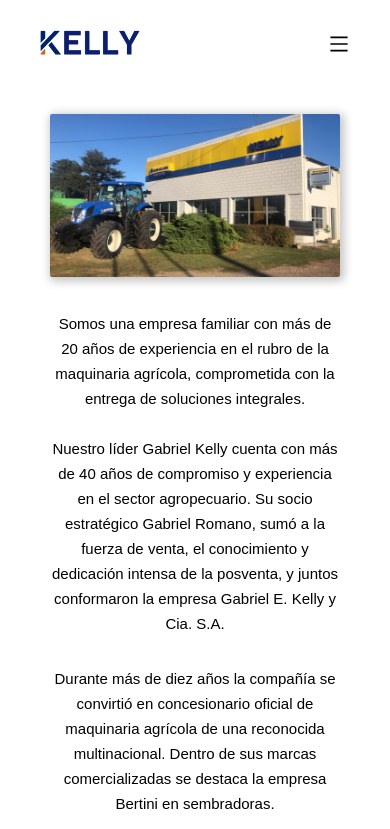
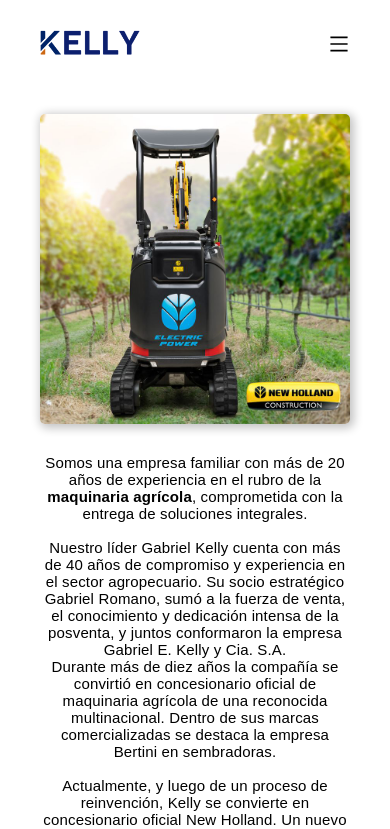
Before and after one commit to jonathanpoblet/taraborelli-agro, a React (Vite) app: page /nosotros in a window 390 px wide. Shown: the top 829 px of the page. Built offline with nearby package versions, Linux system fonts and the light colour scheme.

Commit message:
about me added

```diff
--- a/src/pages/AboutUs/AboutUs.jsx
+++ b/src/pages/AboutUs/AboutUs.jsx
@@ -5,13 +5,17 @@
 
   return (
     <main className="main">
+      <section className='main-us'>
+          <article className='main-us-article'>
+            <img className='main-us-article-img' src='../.././../public/assets/truck.jpeg'/>
+            <div className='main-us-article-container'>
+              <p  id="info-text1">Somos una empresa familiar con más de 20 años de experiencia en el rubro de la <b>maquinaria agrícola</b>, comprometida con la entrega de soluciones integrales.<br/><br/>Nuestro líder Gabriel Kelly cuenta con más de 40 años de compromiso y experiencia en el sector agropecuario. Su socio estratégico Gabriel Romano, sumó a la fuerza de venta, el conocimiento y dedicación intensa de la posventa, y juntos conformaron la empresa Gabriel E. Kelly y Cia. S.A.</p>
+              <p  id="info-text2">Durante más de diez años la compañía se convirtió en concesionario oficial de maquinaria agrícola de una reconocida multinacional. Dentro de sus marcas comercializadas se destaca la empresa Bertini en sembradoras.<br/><br/>Actualmente, y luego de un proceso de reinvención, Kelly se convierte en concesionario oficial New Holland. Un nuevo desafío que nos permite continuar fortaleciendo nuestra pasión por la venta y <b>la cercanía con nuestro cliente</b>.</p>
+            </div>
+          </article>
+      </section>
       <section className="main-info">
         <article className="main-info-article">
-          <img src='../.././../public/assets/kelly-sucursal.jpeg'/>
-          <div>
-            <p id="info-text1">Somos una empresa familiar con más de 20 años de experiencia en el rubro de la maquinaria agrícola, comprometida con la entrega de soluciones integrales.<br/><br/>Nuestro líder Gabriel Kelly cuenta con más de 40 años de compromiso y experiencia en el sector agropecuario. Su socio estratégico Gabriel Romano, sumó a la fuerza de venta, el conocimiento y dedicación intensa de la posventa, y juntos conformaron la empresa Gabriel E. Kelly y Cia. S.A.</p>
-            <p id="info-text2">Durante más de diez años la compañía se convirtió en concesionario oficial de maquinaria agrícola de una reconocida multinacional. Dentro de sus marcas comercializadas se destaca la empresa Bertini en sembradoras.<br/><br/>Actualmente, y luego de un proceso de reinvención, Kelly se convierte en concesionario oficial New Holland. Un nuevo desafío que nos permite continuar fortaleciendo nuestra pasión por la venta y la cercanía con nuestro cliente.</p>
-          </div>
 
           <h2 id="title-info" >ELEGÍ NEW HOLLAND</h2>
           <h4 id="subtitle-info" >Te brindamos las mejores condiciones para que puedas adquirir tu producto</h4>
--- a/src/pages/AboutUs/aboutUs.css
+++ b/src/pages/AboutUs/aboutUs.css
@@ -7,8 +7,6 @@
     padding-top: 40px;
 }
 
-
-
 .main-info {
     display: flex;
     flex-direction: column;
@@ -17,18 +15,42 @@
     width: 100%;
 }
 
-.main-info-banda {
+.main-us {
+    display: flex;
+    flex-direction: row;
+    justify-content: center;
+    align-items: center;
     width: 100%;
-    height: 60px;
-    background-color: #000000;
+}
+
+.main-us-article {
+    display: flex;
+    width: 100%;
+    max-width: 830px;
+    height: 400px;
     margin-top: 40px;
 }
 
+.main-us-article-img {
+    width: 500px;
+    border-radius: 5px;
+    box-shadow: 2px 2px 10px 2px #c2c2c2;
+}
+
+.main-us-article-container {
+    padding-left: 50px;
+}
+
+.main-us-article-container p {
+    font-size: 16px;
+    letter-spacing: 0.15px;
+}
 
 .main-info-article {
     width: 100%;
     max-width: 700px;
     margin: 50px 0px;
+    margin-top: 40px;
 }
 
 .main-info-article img {
@@ -94,140 +116,30 @@
     margin-top: 20px;
 }
 
+@media screen and (max-width: 900px) {
+    .main-us-article {
+        flex-direction: column;
+        max-width: 540px;
+        margin: 20px 40px;
+        height: 100%;
+    }
 
+    .main-us-article-img {
+        width: 100%;
+        height: 100%;
+    }
 
+    .main-us-article-container {
+        padding-left: 0px;
+        padding-top: 30px;
+    }
 
-
-@media screen and (max-width: 1600px) {
-    .main-section-2-article-form-input,
-    .main-section-2-article-form-select {
-        padding: 10px 8px;
-        margin: 18px 0px;
-        font-size: 15px;
+    .main-us-article-container p {
+        text-align: center;
     }
 }
 
-@media screen and (max-width: 1450px) {
-    .main-section-2-article-form-input,
-    .main-section-2-article-form-select {
-        padding: 10px 8px;
-        margin: 14px 0px;
-        font-size: 15px;
-    }
-
-    .main-section-2-article-title {
-        font-size: 32px;
-        font-weight: 500;
-        color: #fff;
-    }
-}
-
-@media screen and (max-width: 1360px) {
-    .main-section-2-article-form-input,
-    .main-section-2-article-form-select {
-        padding: 10px 8px;
-        margin: 12px 0px;
-        font-size: 14px;
-    }
-
-    .main-section-2-article-title {
-        font-size: 28px;
-        font-weight: 500;
-        color: #fff;
-    }
-}
-
-@media screen and (max-width: 1270px) {
-    .main-section-2-article-form-input,
-    .main-section-2-article-form-select {
-        padding: 6px 6px;
-        font-size: 14px;
-    }
-
-    .main-section-2-article-title {
-        font-size: 25px;
-    }
-
-    .main-section-2-article-form-button {
-        padding: 6px 6px;
-        margin: 10px 0px;
-        box-shadow: 0 0 10px 7px rgba(20, 20, 20, 0.3);
-        font-weight: bold;
-        font-size: 14px;
-        height: 30px;
-    }
-}
-
-@media screen and (max-width: 1080px) {
-    .main-section-2-article-form-input,
-    .main-section-2-article-form-select {
-        padding: 5px 5px;
-        margin: 8px 0px;
-        font-size: 12px;
-    }
-
-    .main-section-2-article-title {
-        font-size: 22px;
-    }
-
-    .main-section-2-article-form-button {
-        padding: 5px 5px;
-        margin: 8px 0px;
-        font-size: 12px;
-    }
-}
-
-@media screen and (max-width: 900px) {
-    .main-section-1 {
-        flex-direction: column;
-    }
-
-    .main-section-1-article {
-        width: 100vw;
-    }
-
-    .main-section-2-article {
-        width: 100vw;
-        margin-left: 0px;
-        margin-top: 40px;
-    }
-
-    .main-section-2-article-form-input,
-    .main-section-2-article-form-select {
-        padding: 6px 6px;
-        margin: 15px 0px;
-        font-size: 14px;
-        max-width: 450px;
-    }
-
-    .main-section-2-article-title {
-        margin-top: 30px;
-    }
-
-    .main-section-2-article-form-button {
-        padding: 6px 6px;
-        margin: 15px 0px 30px 0px;
-        font-size: 14px;
-        max-width: 450px;
-    }
-}
-
-
 @media screen and (max-width: 800px) {
-    .main-sucursales-banda {
-        margin-bottom: 40px;
-    }
-
-    .main-sucursales-info-contenedor {
-        flex-direction: column;
-        padding: 0px;
-    }
-
-    .main-sucursales-info-contenedor-direccion {
-        margin-top: 20px;
-        width: 100%;
-    }
-
     .main-info-article {
         max-width: 540px;
         margin: 20px 0px;
@@ -237,16 +149,6 @@
 @media screen and (max-width: 700px) {
     .main {
         padding-top: 0px;
-    }
-
-    .main-sucursales-info-contenedor {
-        flex-direction: column;
-        padding: 0px;
-    }
-
-    .main-sucursales-info-contenedor-direccion {
-        margin-top: 20px;
-        width: 100%;
     }
 
     .main-info-article {
@@ -265,6 +167,10 @@
     .main-info-article-container-finance {
         width: 100%;
     }
+
+    .main-us-article-container p {
+        font-size: 15px;
+    }
 }
 
 @media screen and (max-width: 490px) {
```
Also changed, not shown: public/assets/kelly-sucursal.jpeg (deleted), public/assets/truck.jpeg (added).
